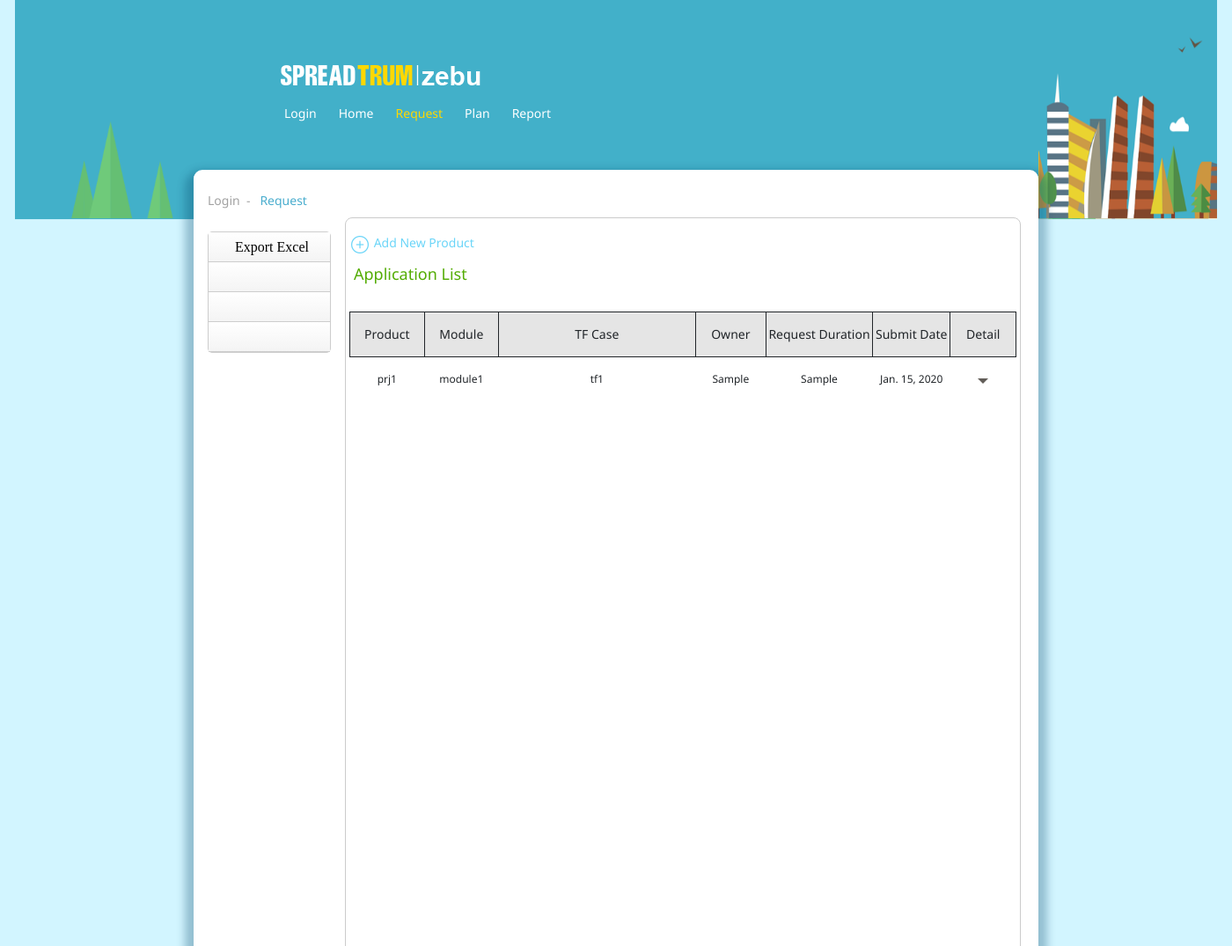
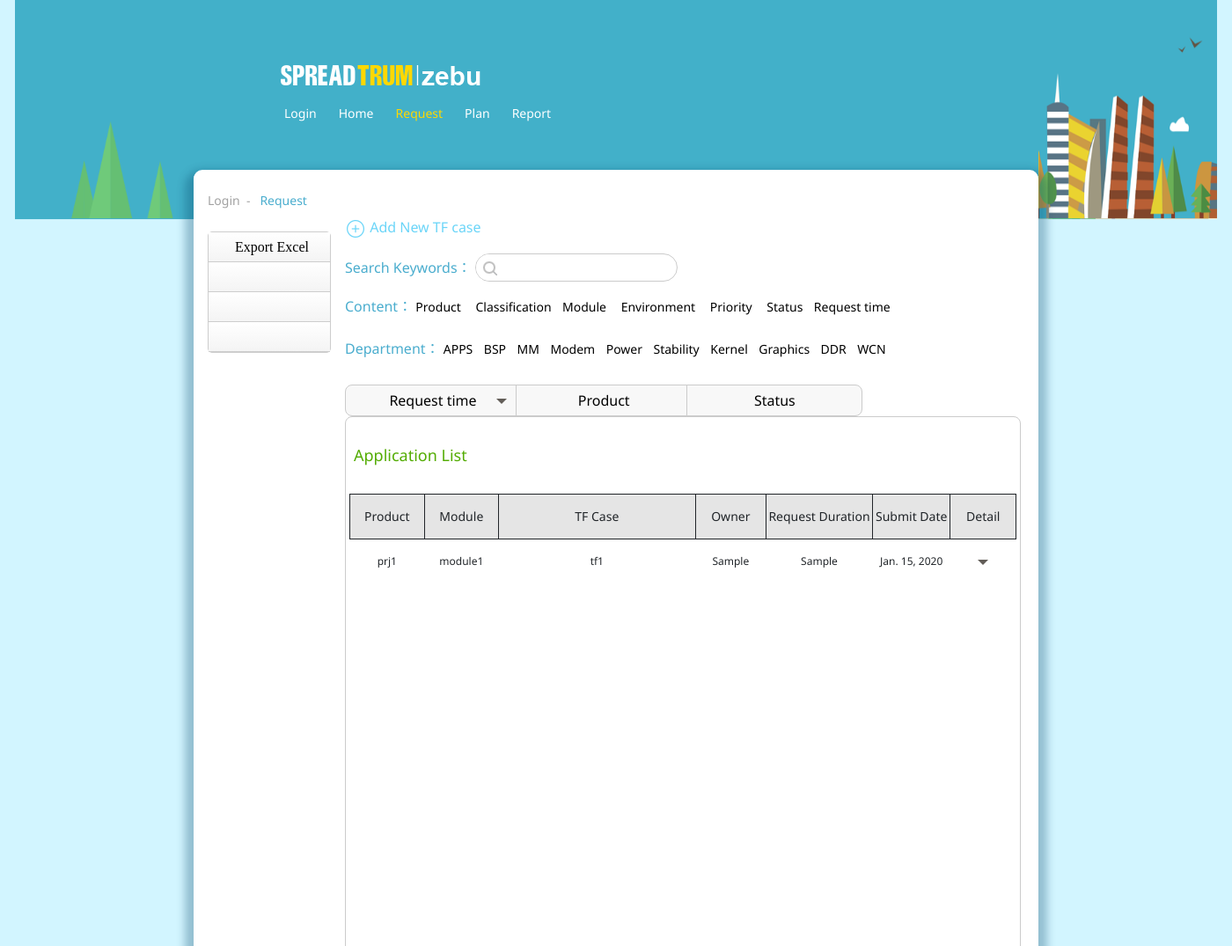
Before and after one commit to awaiwyy/zebu, a Django app: template zebu/apps/request/templates/request/request.html in a window 1400 px wide. Shown: the top 1075 px of the page at 88% size. Run offline with Django 3.2, Linux system fonts and the light colour scheme; tables that the repository leaves empty hold one stand-in row (values such as "Sample post"); the template is opened without the code that fills it: values that come from a table or form of the project are taken from there, most other values are stand-ins (such as "Sample title", 1, 10 or a date in 2020); parts of the project's set-up code (start-up, migrations or seed data) failed here and were passed over; some libraries are stand-ins or nearby versions.

Commit message:
copy search to request page bu yahui

```diff
--- a/zebu/apps/plan/templates/plan/plan.html
+++ b/zebu/apps/plan/templates/plan/plan.html
@@ -224,7 +224,7 @@ function validatetime(tab_id,starttime)
 			<div class="" data-toggle="modal" data-target="#NewPlanModal"  style="cursor:pointer">
 				<tr>
 					<td><img src="/static/images/tianjia.png" /></td>
-					<span Style="color:#6bd5f8">Add New Product</span>
+					<span Style="color:#6bd5f8">Add New TF case</span>
 				</tr>
 
 			</div>
--- a/zebu/apps/request/templates/request/request.html
+++ b/zebu/apps/request/templates/request/request.html
@@ -13,6 +13,7 @@
 <link href="/static/css/com.css" type="text/css" rel="stylesheet" />
 <link href="/static/request/css/request.css" type="text/css" rel="stylesheet" />
 <link href="/static/css/application.css" type="text/css" rel="stylesheet" />
+<link href="/static/plan/css/plan.css" type="text/css" rel="stylesheet" />
 <!-- js -->
 <script src="/static/js/jquery-1.11.1.min.js"></script>
 <!-- <script src="http://apps.bdimg.com/libs/bootstrap/3.2.0/js/bootstrap.min.js"></script> -->
@@ -291,15 +292,53 @@
 		</div>
 		<!-- 中间模板 -->
 		<div class="divcenter">
-			<div class="requestForm">
-            <div class="" data-toggle="modal" data-target="#NewModal"  style="cursor:pointer;margin-top:-15px">
+             <div class="" data-toggle="modal" data-target="#NewModal"  style="cursor:pointer">
 				<tr>
 					<td><img src="/static/images/tianjia.png" /></td>
-					<span Style="color:#6bd5f8">Add New Product</span>
+					<span Style="color:#6bd5f8">Add New TF case</span>
 				</tr>
 
 			</div>
-			   <div class="new_request_title" style="margin-left:5px;margin-top:10px">Application List</div>
+            <div class="md_search">
+				<span class="keyword">Search Keywords：</span>
+				<form class="form1">
+					<input name="submit" type="submit" class="search_btn1" value="" />
+					<input name="text" type="text" class="textinput1" value="">
+				</form>
+			</div>
+			<div class="CText">
+				<p>
+					<span class="content">Content：</span> <a href="#">Product</a>&nbsp;&nbsp;&nbsp;
+					<a href="#">Classification</a>&nbsp;&nbsp;&nbsp;<a href="#">Module</a>&nbsp;&nbsp;&nbsp;
+					<a href="#">Environment</a>&nbsp;&nbsp;&nbsp; <a href="#">Priority</a>&nbsp;&nbsp;&nbsp;
+					<a href="#">Status</a>&nbsp;&nbsp;&nbsp;<a href="#">Request
+						time</a>&nbsp;&nbsp;&nbsp;
+				</p>
+				<p>
+					<span class="content">Department：</span> <a href="#">APPS</a>&nbsp;&nbsp;
+					<a href="#">BSP</a>&nbsp;&nbsp; <a href="#">MM</a>&nbsp;&nbsp; <a
+						href="#">Modem</a>&nbsp;&nbsp; <a href="#">Power</a>&nbsp;&nbsp; <a
+						href="#">Stability</a>&nbsp;&nbsp; <a href="#">Kernel</a>&nbsp;&nbsp;
+					<a href="#">Graphics</a>&nbsp;&nbsp; <a href="#">DDR</a>&nbsp;&nbsp;
+					<a href="#">WCN</a>
+				</p>
+			</div>
+
+			<div class="classify ">
+				<a href="#">
+					<button type="button" class="classification_down" id="mybtn"
+						onclick="changeImage()" style="background-color: #F8F8F8">Request
+						time</button>
+				</a> <a href="#">
+					<button type="button" class="classification1" id="mybtn1"
+						onclick="changeImage1()" style="background-color: #F8F8F8">Product</button>
+				</a> <a href="#">
+					<button type="button" class="classification2" id="mybtn2"
+						onclick="changeImage2()" style="background-color: #F8F8F8">Status</button>
+				</a>
+			</div>
+			<div class="requestForm">
+			   <div class="new_request_title" style="margin-left:5px">Application List</div>
 				<div id="requestTable" class="requestTableDiv">
 					<table  class="requestTable" id="Box"  >
 						<tr>
```
